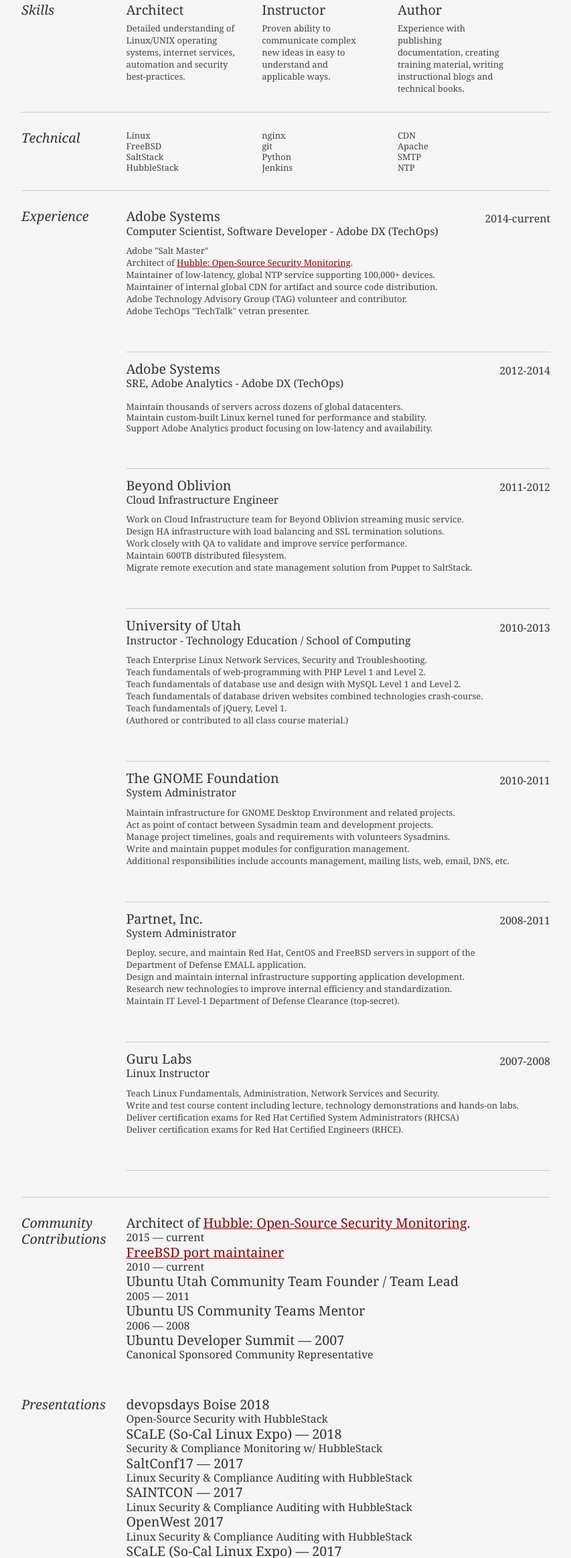
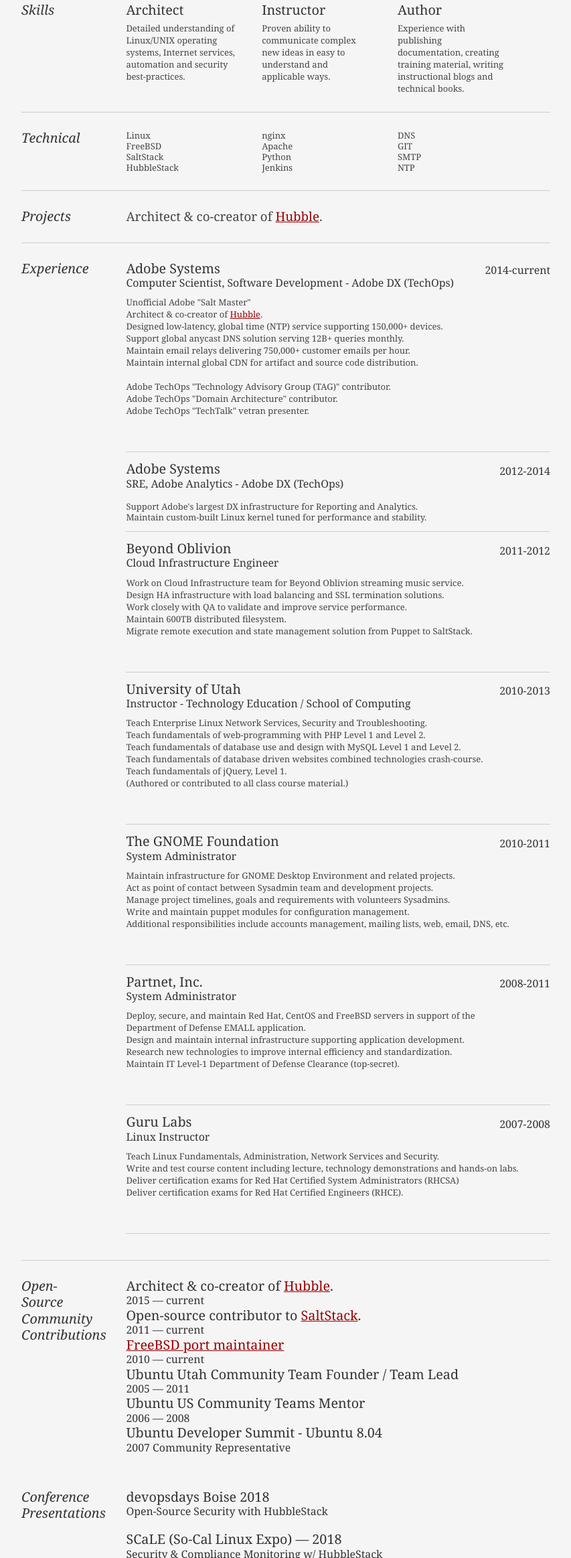
Before and after one commit to cedwards/resume, a plain HTML site: page index.html in a window 1280 px wide. Shown: the part 474-2800 px from the top of the page at 67% size, without its empty margins (213-1066 px from the left). Drawn offline with nearby package versions, Linux system fonts and the light colour scheme.

Commit message:
2018-08-12

```diff
--- a/index.html
+++ b/index.html
@@ -16,7 +16,6 @@
 
 <div id="doc2" class="yui-t7">
 <div id="inner">
-
       <!-- header -->
     	<div id="header">
             <img src="profile_pic.jpg" alt="Christer Edwards" height="186" width="186" align="left">
@@ -34,7 +33,6 @@
     	<div id="body">
         <div id="yui-main">
           <div class="yui-b">
-
           <!-- goal -->
           <div class="yui-gf">
             <div class="yui-u first">
@@ -55,7 +53,7 @@
                 <div class="yui-u">
                 <div class="talent">
                     <h2>Architect</h2>
-                            <p>Detailed understanding of Linux/UNIX operating systems, internet services, automation and security best-practices.</p>
+                    <p>Detailed understanding of Linux/UNIX operating systems, Internet services, automation and security best-practices.</p>
                 </div>
                 <div class="talent">
                     <h2>Instructor</h2>
@@ -82,16 +80,28 @@
                             </ul>
                             <ul class="talent">
                                 <li>nginx</li>
-                                <li>git</li>
+                                <li>Apache</li>
                                 <li>Python</li>
                                 <li>Jenkins</li>
                             </ul>
                             <ul class="talent">
-                                <li>CDN</li>
-                                <li>Apache</li>
+                                <li>DNS</li>
+                                <li>GIT</li>
                                 <li>SMTP</li>
                                 <li>NTP</li>
                             </ul>
+                        </div>
+    				</div>
+
+          <!-- highlight -->
+          <div class="yui-gf">
+            <div class="yui-u first">
+              <h2>Projects</h2>
+            </div>
+            <div class="yui-u">
+            <p class="enlarge">
+            Architect &amp; co-creator of <a target="_blank" href="https://hubblestack.io">Hubble</a>.
+            </p>
             </div>
           </div>
 
@@ -104,23 +114,28 @@
     					<div class="yui-u">
                 <div class="job 1">
                 <h2>Adobe Systems</h2>
-                            <h3>Computer Scientist, Software Developer - Adobe DX (TechOps)</h3>
+                <h3>Computer Scientist, Software Development - Adobe DX (TechOps)</h3>
                 <h4>2014-current</h4>
-                            <p>Adobe "Salt Master"
-                            <br/>Architect of <a target="_blank" href="https://hubblestack.io">Hubble: Open-Source Security Monitoring</a>.
-				                    <br/>Maintainer of low-latency, global NTP service supporting 100,000+ devices.
-				                    <br/>Maintainer of internal global CDN for artifact and source code distribution.
-				                    <br/>Adobe Technology Advisory Group (TAG) volunteer and contributor.
+                <p>Unofficial Adobe "Salt Master"
+                <br/>Architect &amp; co-creator of <a target="_blank" href="https://hubblestack.io">Hubble</a>.
+		        <br/>Designed low-latency, global time (NTP) service supporting 150,000+ devices.
+		        <br/>Support global anycast DNS solution serving 12B+ queries monthly.
+		        <br/>Maintain email relays delivering 750,000+ customer emails per hour.
+		        <br/>Maintain internal global CDN for artifact and source code distribution.
+                <br/>
+		        <br/>Adobe TechOps "Technology Advisory Group (TAG)" contributor.
+                <br/>Adobe TechOps "Domain Architecture" contributor.
 		        <br/>Adobe TechOps "TechTalk" vetran presenter.
                 </div>
+
                 <div class="job 2">
                 <h2>Adobe Systems</h2>
                 <h3>SRE, Adobe Analytics - Adobe DX (TechOps)</h3>
                 <h4>2012-2014</h4>
-                            <br/>Maintain thousands of servers across dozens of global datacenters.
+                <br/>Support Adobe's largest DX infrastructure for Reporting and Analytics.
                 <br/>Maintain custom-built Linux kernel tuned for performance and stability.
-				                    <br/>Support Adobe Analytics product focusing on low-latency and availability.</p>
     			</div>
+
     			<div class="job 3">
                 <h2>Beyond Oblivion</h2>
                 <h3>Cloud Infrastructure Engineer</h3>
@@ -131,6 +146,7 @@
                 <br/>Maintain 600TB distributed filesystem.
                 <br/>Migrate remote execution and state management solution from Puppet to SaltStack.</p>
     			</div>
+
     			<div class="job 4">
     			<h2>University of Utah</h2>
     			<h3>Instructor - Technology Education / School of Computing</h3>
@@ -142,6 +158,7 @@
                 <br/>Teach fundamentals of jQuery, Level 1.
                 <br/>(Authored or contributed to all class course material.)</p>
     			</div>
+
     			<div class="job 5">
     			<h2>The GNOME Foundation</h2>
     			<h3>System Administrator</h3>
@@ -178,30 +195,33 @@
                     <!-- Community Contributions -->
                     <div class="yui-gf last">
                         <div class="yui-u first">
-                        	<h2>Community Contributions</h2>
+                        	<h2>Open-Source Community Contributions</h2>
                         </div>
                         <div class="yui-u">
-                            <h2>Architect of <a target="_blank" href="https://hubblestack.io">Hubble: Open-Source Security Monitoring</a>.
+                            <h2>Architect &amp; co-creator of <a target="_blank" href="https://hubblestack.io">Hubble</a>.
                             <h3>2015 &mdash; current</h3>
+                            <h2>Open-source contributor to <a target="_blank" href="https://saltstack.com">SaltStack</a>.
+                            <h3>2011 &mdash; current</h3>
                             <h2><a target="_blank" href="http://www.freshports.org/search.php?stype=maintainer&method=exact&query=christer.edwards@gmail.com">FreeBSD port maintainer</a></h2>
                             <h3>2010 &mdash; current</h3>
                             <h2>Ubuntu Utah Community Team Founder / Team Lead</h2>
                             <h3>2005 &mdash; 2011</h3>
                             <h2>Ubuntu US Community Teams Mentor</h2>
                             <h3>2006 &mdash; 2008</h3>
-                            <h2>Ubuntu Developer Summit &mdash; 2007</h2>
-                            <h3>Canonical Sponsored Community Representative</h3>
+                            <h2>Ubuntu Developer Summit - Ubuntu 8.04</h2>
+                            <h3>2007 Community Representative</h3>
                         </div>
                     </div>
 
                     <!-- Presentations -->
     				<div class="yui-gf last">
     				<div class="yui-u first">
-    						<h2>Presentations</h2>
+    				    <h2>Conference Presentations</h2>
     				</div>
     				<div class="yui-u presentations">
                             <h2>devopsdays Boise 2018</h2>
                             <h3>Open-Source Security with HubbleStack<h3>
+                            <br/>
                             <h2>SCaLE (So-Cal Linux Expo) &mdash; 2018</h2>
                             <h3>Security & Compliance Monitoring w/ HubbleStack</h3>
                             <h2>SaltConf17 &mdash; 2017</h2>
@@ -250,6 +270,7 @@
     			<div class="yui-u articles">
                             <h2>Books</h2>
                             <h3><a target="_blank" href="https://www.packtpub.com/complete-guide-to-making-the-switch-to-ubuntu/book">Instant Ubuntu</a></h3>
+			    <br/>
     			</div>
                     <br/>
                     <br/>
@@ -312,9 +333,7 @@
             </div>
     	</div>
       <div id="footer">
-      Christer Edwards &mdash; <a href="mailto:christer.edwards+resume@gmail.com">christer.edwards@gmail.com</a> &mdash; (385) 404-1337
-      <a id="pdf" align="center" target="_blank" href="Christer-Edwards-Resume.pdf">Download PDF</a><br/><br/>
-      <a id="pdf" align="center" target="_blank" href="https://calendly.com/luminouspuma">Schedule Time</a>
+      <a id="pdf" target="_blank" href="Christer-Edwards-Resume.pdf">Download Resume (PDF)</a> <p>Christer Edwards &mdash; <a href="mailto:christer.edwards+resume@gmail.com">christer.edwards@gmail.com</a> &mdash; (385) 404-1337</br>
       </div>
     </div>
 </div>
```
Also changed, not shown: 1 other file. Lines whose indentation alone changed are shown as unchanged.
